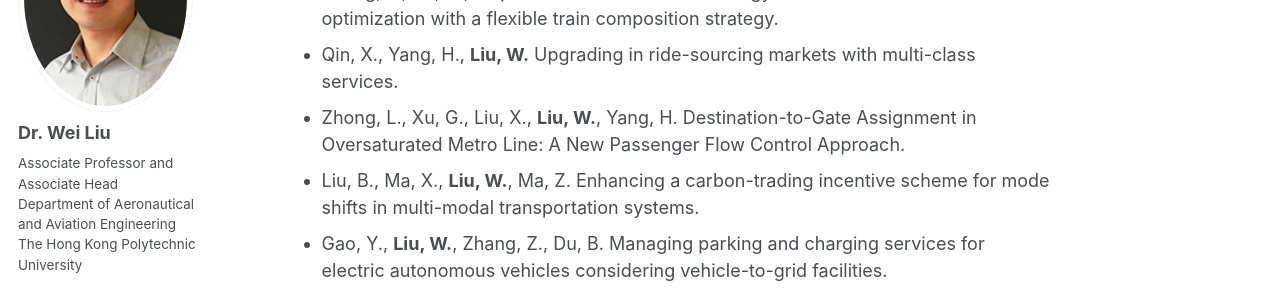
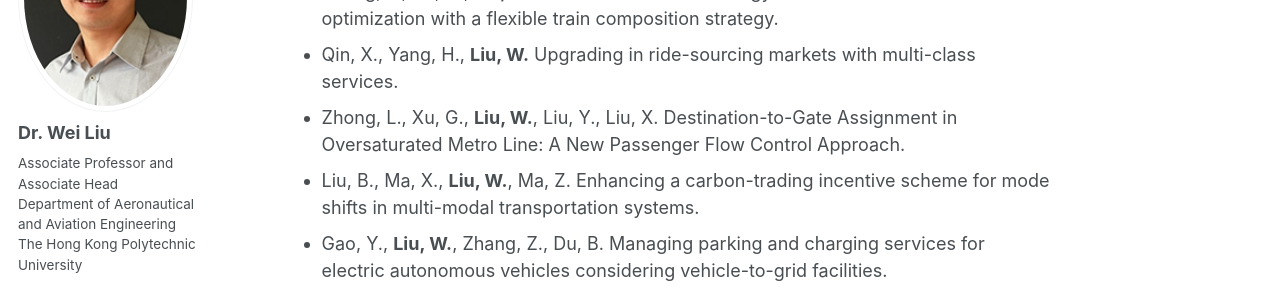
Before and after one commit to weiliu2016/weiliu2016.github.io, a Jekyll site: the page built from _pages/about.md, in a window 1280 px wide and 900 px high, scrolled down 3973 px. Shown: the part 153-449 px from the top of the window. Built offline with Jekyll 4.4.1, drawn with Linux system fonts in a browser that asks for light colours; some web fonts are replaced; formulas are drawn with MathJax 3.

Commit message:
Update about.md

```diff
--- a/_pages/about.md
+++ b/_pages/about.md
@@ -85,7 +85,7 @@ Selected Working Papers
 - Xu, P., Liu, T.L., Tian, Q., Si, B., **Liu, W.**, Huang, H.J. Estimation of Schedule Preference and Crowding Perception in Urban Rail Corridor Commuting: An Inverse Optimization Method.
 - Zhong, L., Xu, G., **Liu, W.** Demand-driven and energy-efficient train timetable optimization with a flexible train composition strategy.
 - Qin, X., Yang, H., **Liu, W.** Upgrading in ride-sourcing markets with multi-class services.
-- Zhong, L., Xu, G., Liu, X., **Liu, W.**, Yang, H. Destination-to-Gate Assignment in Oversaturated Metro Line: A New Passenger Flow Control Approach.
+- Zhong, L., Xu, G., **Liu, W.**, Liu, Y., Liu, X. Destination-to-Gate Assignment in Oversaturated Metro Line: A New Passenger Flow Control Approach.
 - Liu, B., Ma, X., **Liu, W.**, Ma, Z. Enhancing a carbon-trading incentive scheme for mode shifts in multi-modal transportation systems.
 - Gao, Y., **Liu, W.**, Zhang, Z., Du, B. Managing parking and charging services for electric autonomous vehicles considering vehicle-to-grid facilities.
 - Zuo, Y., Liu, T.L., **Liu, W.** On the competition and collaboration in a multi-airport system considering ground connection between airports.
```
